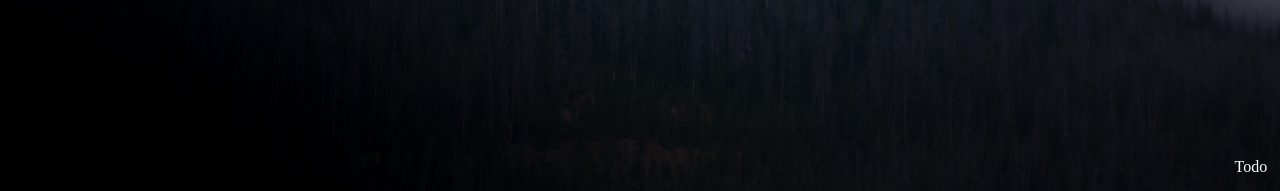
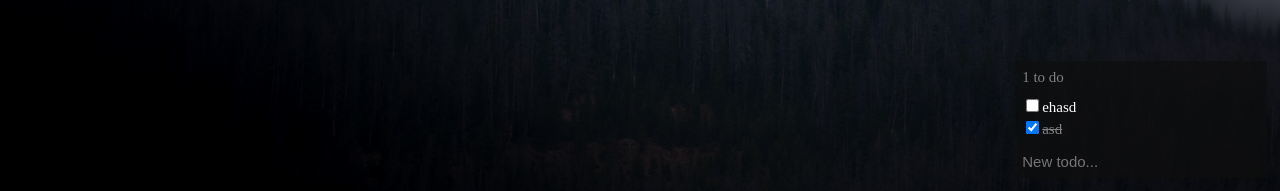
Before and after one commit to TudorFlorea/Timelapse, a website built with webpack: page app/index.html in a window 1280 px wide. Shown: the part 606-797 px from the top of the page. Built offline with nearby package versions, Linux system fonts and the light colour scheme; no server answers; a web font is replaced by a local one.

Commit message:
Add relative positioning and change to always display

```diff
--- a/app/assets/scripts/modules/_todolist.js
+++ b/app/assets/scripts/modules/_todolist.js
@@ -8,21 +8,12 @@ var tasks = [
   {'task': 'asd',  'status': 'done'}
 ];
 
-//display or hide the todo's box
-$("#todoBtn").on('click', function(event){
-  var todoStatus = $("#todoMain").css('display');
-  if (todoStatus == 'none') {
-    $('#todoMain').css('display', 'inline');
-    $('#todoBtn').toggleClass('hidden');
-    todoLoadTitle(tasks.length);
-    todoLoadList();
-  } else {
-    $('#todoBtn').toggleClass('hidden');
-    $('#todoMain').css('display', 'none');
-  }
-});
+todoLoadList();
+todoLoadTitle(tasks.length);
+
 //load the title updating the number of existing tasks
 function todoLoadTitle() {
+  console.log(tasks);
   var numOfTasks = 0;
   if (tasks.length > 0) {
     for (var i = 0; i < tasks.length; i++) {
@@ -39,9 +30,8 @@ function todoLoadTitle() {
 
 //generate list of tasks and add them to the list
 function todoLoadList() {
-  $('#list').html('');
+  $('#list').empty();
   for (let i = 0; i < tasks.length; i++) {
-    console.log(tasks[i].status);
     if (tasks[i].status === 'tbd') {
       $("#list").append(
         "<li><input name='checkbox'class='listItem' id='" + tasks[i].task + "' type='checkbox'><span>" + tasks[i].task + "</span><button class='deleteBtnTodo'>Delete</button></li>"
@@ -85,6 +75,8 @@ $("#inputTodo").on("keyup", function(e) {
   var newTodo = $("#inputTodo").val();
   if (e.which == 13 && newTodo.length != 0) {
       tasks.push({task: newTodo, status: 'tbd'});
+      $("#noTodoImg").remove();
+      $("#noTodoText").remove();
       todoLoadTitle();
       todoLoadList();
       $("#inputTodo").val('');
@@ -101,9 +93,9 @@ $( "#list" ).on( "click", 'button', function() {
     }
   }
 });
-
+//If there is no todo show an image
 function noTodo() {
-  $('#todoList').html('<img src="../temp/images/smilyFace.png" id="noTodoImg" alt="smilyFace"> <p id="noTodoText">Woooo, nothing to do!</p>');
+  $('#todoList').append('<img src="../temp/images/smilyFace.png" id="noTodoImg" alt="smilyFace"> <p id="noTodoText">Woohoo, nothing to do!</p>');
 }
 }
 
--- a/app/assets/styles/modules/_todolist.css
+++ b/app/assets/styles/modules/_todolist.css
@@ -1,22 +1,12 @@
 #todoMain {
-    position: absolute;
-    width: 310px;
+    position: relative;
+    width: 250px;
     height: auto;
     right: 1%;
-    bottom: 8%;
-    background-color:black;
+    bottom: 2%;
     font-size: 15px;
     border-radius: 3px;
-    /* background-color:rgba(15,15,15,0.700); */
-    display:none;
-}
-
-
-#todoBtn {
-    position: absolute;
-    right: 1%;
-    bottom: 0%;
-    color:white;
+    background-color:rgba(15,15,15,0.700);
 }
 
 #todoTitle {
@@ -38,21 +28,6 @@
 #inputTodo:focus{
     outline: none;
 }
-
-#todoBtn:before {
-    content: ' ';
-    width: 0px;
-    height: 0px;
-    border-top: 10px solid transparent;
-    border-left: 10px solid transparent;
-    border-bottom:10px solid transparent;
-    border-right:10px solid transparent;
-    position: absolute;
-    left: 50%;
-    top: -65%;
-    margin-left: -10px;
-}
-
 .showArrow {
     border-top-color: black;
 }
--- a/app/index.html
+++ b/app/index.html
@@ -75,9 +75,6 @@
             <input type='text' id='inputTodo' name='newTodo' placeholder="New todo...">
         </div>
     </div>
-    <div id='todoBtnArea'>
-        <p id="todoBtn">Todo</p>
-    </div>
     <!-- !Todo -->
     <!-- build:js assets/scripts/skycons.min.js -->
     <script type="text/javascript" src="./assets/scripts/vendor/skycons.js"></script>
--- a/app/temp/styles/main.css
+++ b/app/temp/styles/main.css
@@ -700,9 +700,8 @@ we can specify global variable to use flexbox as default instead of floats
     -webkit-box-align: start;
         -ms-flex-align: start;
             align-items: flex-start;
-    margin-top: auto; /* TODO: this will pin quotes to the bottom of the page,
+    margin-top: auto /* TODO: this will pin quotes to the bottom of the page,
                            but it's not the best solution. Find better solution.*/
-    margin-bottom: 30px
 }
 
 .quotesBox .quoteInfo {
@@ -710,6 +709,7 @@ we can specify global variable to use flexbox as default instead of floats
  display: -webkit-box;
  display: -ms-flexbox;
  display: flex;
+ height: 50px;
 }
 
 .quotesBox #quoteText:hover {
@@ -736,23 +736,14 @@ we can specify global variable to use flexbox as default instead of floats
 }
 
 #todoMain {
-    position: absolute;
-    width: 310px;
+    position: relative;
+    width: 250px;
     height: auto;
     right: 1%;
-    bottom: 8%;
-    background-color:black;
+    bottom: 2%;
     font-size: 15px;
     border-radius: 3px;
-    /* background-color:rgba(15,15,15,0.700); */
-    display:none;
-}
-
-#todoBtn {
-    position: absolute;
-    right: 1%;
-    bottom: 0%;
-    color:white;
+    background-color:rgba(15, 15, 15, .700);
 }
 
 #todoTitle {
@@ -773,20 +764,6 @@ we can specify global variable to use flexbox as default instead of floats
 
 #inputTodo:focus{
     outline: none;
-}
-
-#todoBtn:before {
-    content: ' ';
-    width: 0px;
-    height: 0px;
-    border-top: 10px solid transparent;
-    border-left: 10px solid transparent;
-    border-bottom:10px solid transparent;
-    border-right:10px solid transparent;
-    position: absolute;
-    left: 50%;
-    top: -65%;
-    margin-left: -10px;
 }
 
 .showArrow {
```
Also changed, not shown: app/temp/scripts/App.js (+9 -17 lines), 1 other file.
